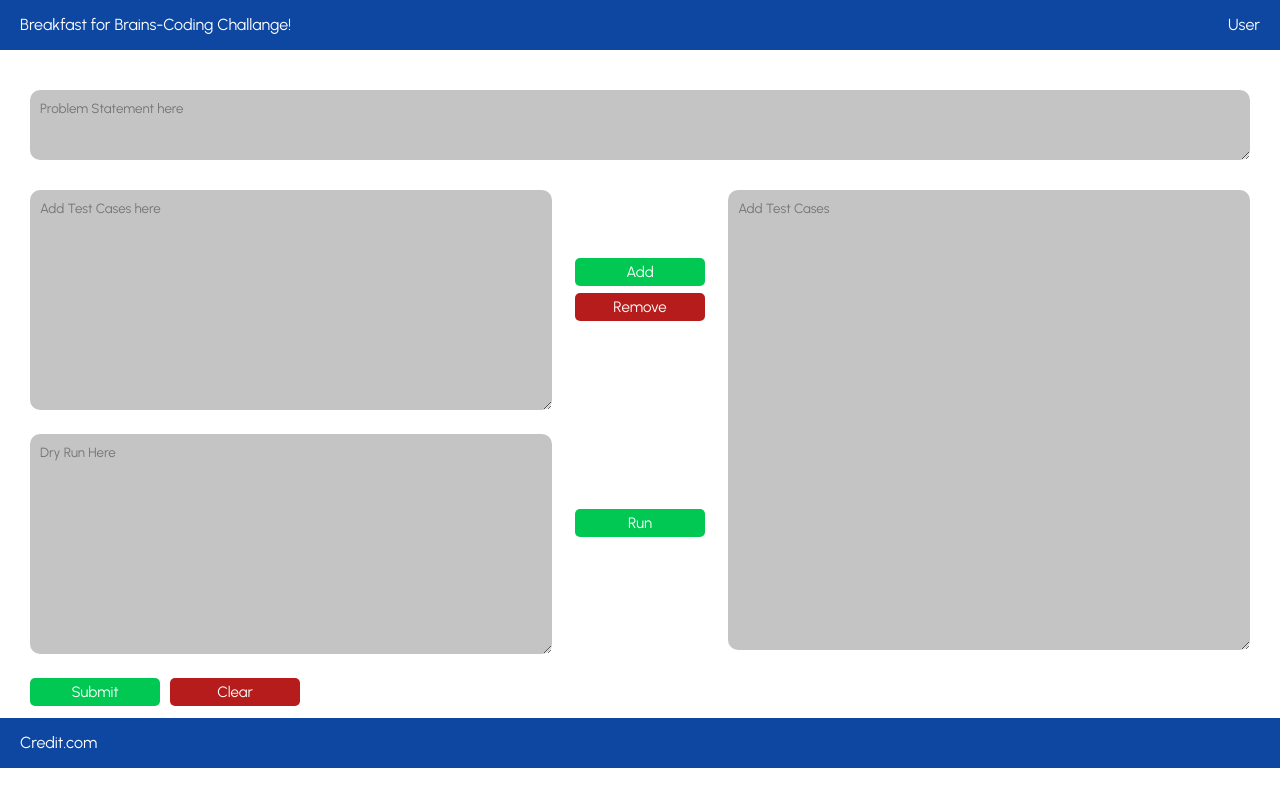
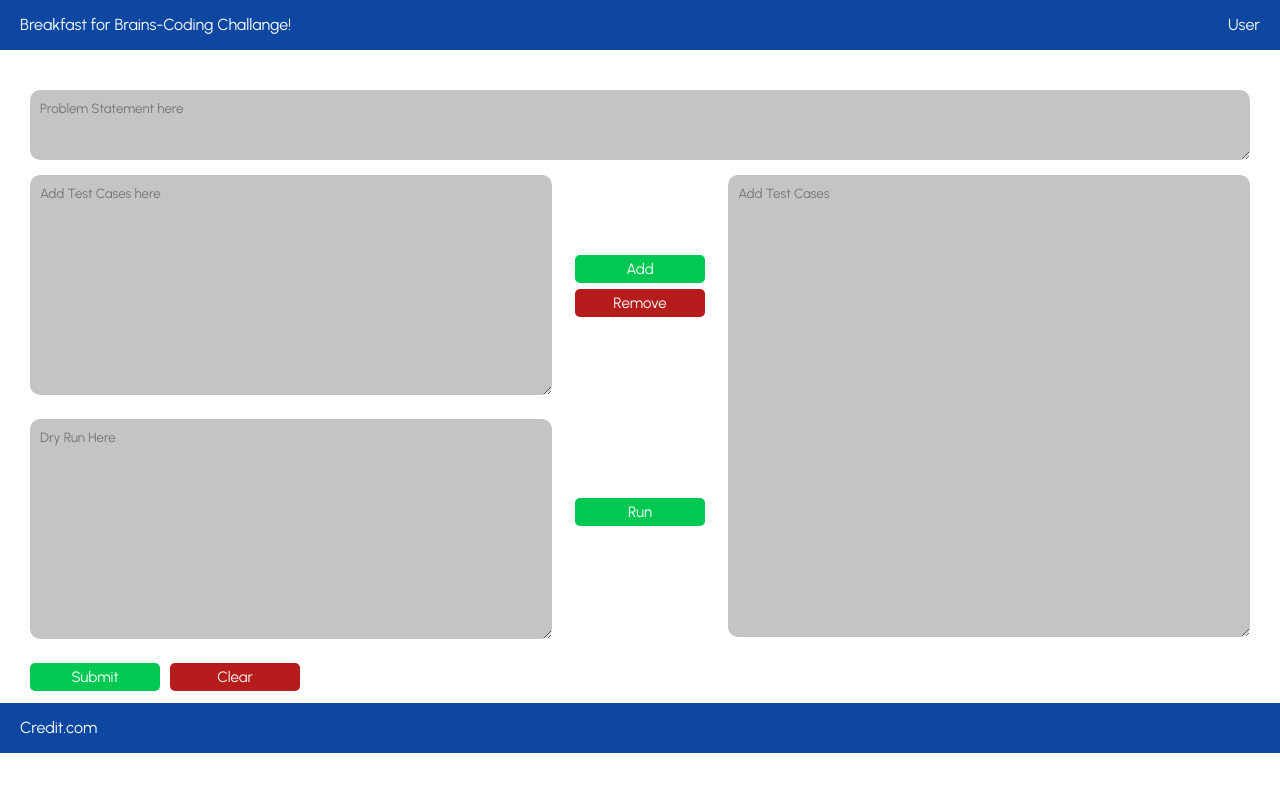
Before and after one commit to amannn13rawat/admin_UI, a React (Create React App) app: page / in a window 1280 px wide. Built offline with nearby package versions, Linux system fonts and the light colour scheme.

Commit message:
4th commit

```diff
--- a/src/App.js
+++ b/src/App.js
@@ -10,7 +10,9 @@ import MidBody from "./components/MidBody";
 function App() {
   return (
     <div className="App">
+
       <Navbar></Navbar>
+      {/* <p>aman</p> */}
       <ProblemStatement></ProblemStatement>
       <MidBody></MidBody>
       <BottomBtn></BottomBtn>
--- a/src/components/BottomBtn.js
+++ b/src/components/BottomBtn.js
@@ -59,14 +59,16 @@ function BottomBtn() {
   // function popupHandler(){
   //   setShowClickPopup(true)
   // }
+  console.log(showClickPopup);
   return (
     <Container>
       <Wrapper>
-        <ButtonSubmit onClick={() => setShowClickPopup(true) }>Submit</ButtonSubmit>
+        <ButtonSubmit onClick={() => setShowClickPopup((!showClickPopup) )}>Submit</ButtonSubmit>
         {showClickPopup && <SubmitPopup closedPopup={setShowClickPopup} ></SubmitPopup>}
         <ButtonClear>Clear</ButtonClear>
       </Wrapper>
     </Container>
+
   );
 }
 
--- a/src/components/Box2.js
+++ b/src/components/Box2.js
@@ -9,7 +9,7 @@ const Container = styled.div`
 `;
 
 const Wrapper = styled.div`
-  padding-top: 20px;
+  padding-top: 5px;
   padding-left: 30px;
 
   padding-right: 50px;
@@ -20,7 +20,7 @@ const Content = styled.textarea`
   background: #c4c4c4;
   padding: 10px;
   /* margin-top: 10px; */
-  height: 440px;
+  height: 442px;
   width: 100%;
   border: none;
 `;
--- a/src/components/Boxes.js
+++ b/src/components/Boxes.js
@@ -13,9 +13,10 @@ const Container=styled.div`
 const Wrapper=styled.div`
     /* background-color: green; */
     /* padding: 20px 30px  ; */
-    padding-top: 20px;
+    padding-top: 5px;
   padding-left: 30px;
   padding-right: 50px;
+  /* padding-bottom: 20px; */
 `;
 
 const Content=styled.textarea`
--- a/src/components/Button.js
+++ b/src/components/Button.js
@@ -1,4 +1,5 @@
-import React, { useState } from "react";
+import { pink } from "@mui/material/colors";
+import React, { useEffect, useState } from "react";
 import styled from "styled-components";
 import Popup from "./Popup";
 
@@ -94,54 +95,62 @@ const ButtonRun = styled.button`
   cursor: pointer;
 `;
 
+// const runPopup = [
+//   {
+//     color: "pink",
+//     text: "runnning text",
+//   },
+//   {
+//     color: "yellow",
+//     text: "succesfully",
+//   },
+// ];
+
 function Button(props) {
-  const [popupType, setPopupType] = useState("");
+  const [popupAddType, setPopupAddType] = useState(false);
+  const [popupRemoveType, setPopupRemoveType] = useState(false);
+  // const [popupType, setPopupType] = useState("");
+
+  // useEffect(() => {
+  //   setTimeout(() => {
+  //     runPopup.map((run) => (
+  //       <Popup
+  //         color={run.color}
+  //         closePopup={setPopupType}
+  //         text={run.text}
+  //       ></Popup>
+  //     ));
+  //   }, 1000);
+
+  //   return () => clearTimeout(timer);
+  // }, [popupType==="Run"]);
 
 
-
-  // function addPopupHandler() {
-  //   setPopupType("Add")
-  //   setPopupType("");
-  // }
-  // function removePopupHandler() {
-  //   setPopupType("Remove");
-  // }
 
   return (
     <Container>
       <Wrapper>
-        <ButtonAdd onClick={() => setPopupType("Add")}>Add</ButtonAdd>
-        {popupType === "Add" && (
+        <ButtonAdd onClick={() => setPopupAddType((!popupAddType))}>Add</ButtonAdd>
+        {popupAddType && (
           <Popup
             color="#00C853"
-            closePopup={setPopupType}
+            closePopup={setPopupAddType}
             text="Test cases added successfully!"
           ></Popup>
         )}
-        <ButtonRemove onClick={() => setPopupType("Remove")}>
+        <ButtonRemove onClick={() => setPopupRemoveType(true)}>
           Remove
         </ButtonRemove>
-        {popupType === "Remove" && (
+        {popupRemoveType  && (
           <Popup
             color="#B71C1C"
-            closePopup={setPopupType}
+            closePopup={setPopupRemoveType}
             text="Test cases removed successfully!"
           ></Popup>
         )}
-        <ButtonRun onClick={() => setPopupType("Run")}>Run</ButtonRun>
-        {popupType === "Run" &&
-
-
-
-              <Popup
-                color="#B71C1C"
-                closePopup={setPopupType}
-                text="Validating Test Cases!"
-              ></Popup>
-
-
-
-          }
+        <ButtonRun>Run</ButtonRun>
+        {/* {popupType === "Run" &&
+          } */}
       </Wrapper>
     </Container>
   );
--- a/src/components/MidBody.js
+++ b/src/components/MidBody.js
@@ -17,7 +17,7 @@ const Container = styled.div`
   /* background-color: yellow; */
   width: 100%;
   display: flex;
-  height:calc(100vh-190px);
+  /* height: 100px; */
 
 
    /* align-items: center; */
--- a/src/components/Popup.jsx
+++ b/src/components/Popup.jsx
@@ -5,7 +5,7 @@ import styled from "styled-components";
 
 const PopupContainer = styled.div`
   top: 57px;
-  left: 440px;
+  left: 550px;
   position: fixed;
   background-color: ${(props) => props.bgcolor};
   border-radius: 5px;
@@ -37,7 +37,7 @@ function Popup({ color, closePopup, text }) {
       if (!popupText.current.contains(event.target)) {
         console.log("render");
         // console.log(popupText.current)
-        closePopup("");
+        closePopup(false);
       }
     });
   });
--- a/src/components/SubmitPopup.jsx
+++ b/src/components/SubmitPopup.jsx
@@ -6,8 +6,8 @@ const Container = styled.div`
   height: 100vh; */
   background-color: #0d47a1;
   position: absolute;
-  bottom: 230px;
-  left: 440px;
+  bottom:300px;
+  left: 530px;
   width: 480px;
   z-index: 100 !important;
   border-radius: 5px;
```
